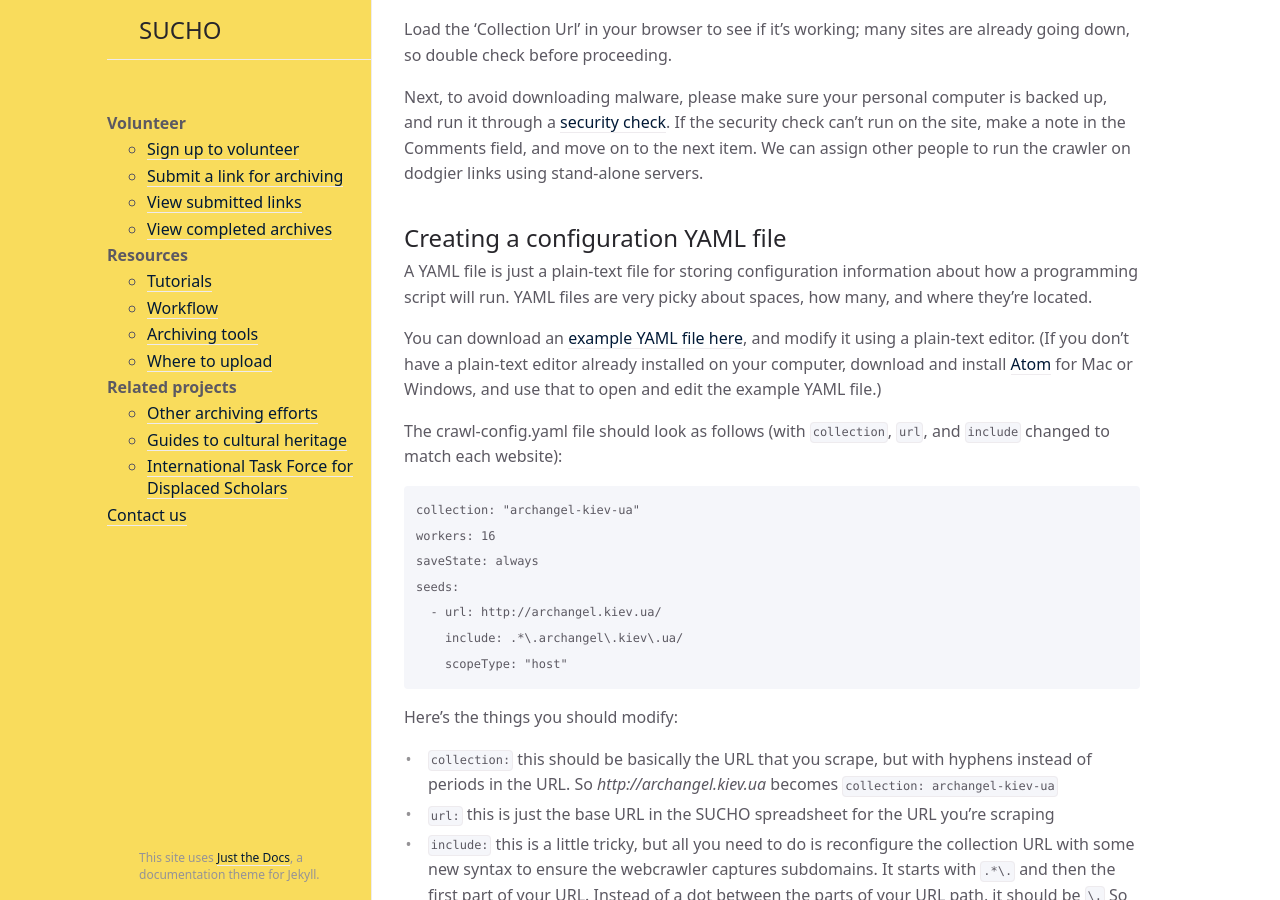
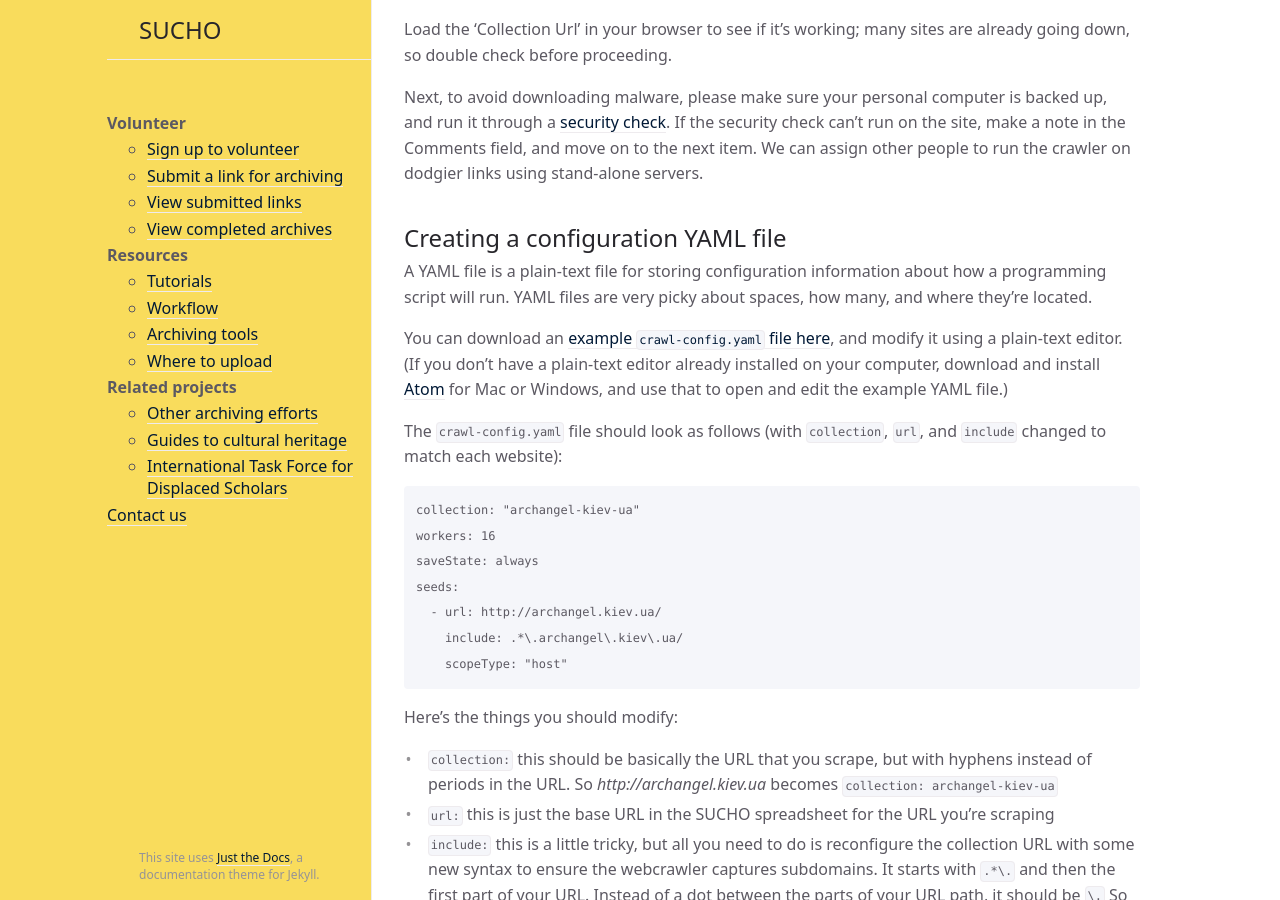
Before and after one commit to sucho-archiving/sucho-archiving.github.io, a Jekyll site: the page built from browsertrix.md, in a window 1280 px wide and 900 px high, scrolled down 1720 px. Built offline with Jekyll 4.4.1, drawn with Linux system fonts in a browser that asks for light colours.

Commit message:
Update browsertrix.md

````diff
--- a/browsertrix.md
+++ b/browsertrix.md
@@ -53,11 +53,11 @@ Load the 'Collection Url' in your browser to see if it's working; many sites are
 Next, to avoid downloading malware, please make sure your personal computer is backed up, and run it through a [security check](https://sitecheck.sucuri.net/). If the security check can't run on the site, make a note in the Comments field, and move on to the next item. We can assign other people to run the crawler on dodgier links using stand-alone servers.
 
 ## Creating a configuration YAML file
-A YAML file is just a plain-text file for storing configuration information about how a programming script will run. YAML files are very picky about spaces, how many, and where they're located.
+A YAML file is a plain-text file for storing configuration information about how a programming script will run. YAML files are very picky about spaces, how many, and where they're located.
 
-You can download an [example YAML file here](crawl-config.yaml), and modify it using a plain-text editor. (If you don't have a plain-text editor already installed on your computer, download and install [Atom](https://atom.io/) for Mac or Windows, and use that to open and edit the example YAML file.)
+You can download an [example `crawl-config.yaml` file here](crawl-config.yaml), and modify it using a plain-text editor. (If you don't have a plain-text editor already installed on your computer, download and install [Atom](https://atom.io/) for Mac or Windows, and use that to open and edit the example YAML file.)
 
-The crawl-config.yaml file should look as follows (with `collection`, `url`, and `include` changed to match each website):
+The `crawl-config.yaml` file should look as follows (with `collection`, `url`, and `include` changed to match each website):
 
 ```
 collection: "archangel-kiev-ua"
@@ -75,7 +75,7 @@ Here's the things you should modify:
 * `url:` this is just the base URL in the SUCHO spreadsheet for the URL you're scraping
 * `include:` this is a little tricky, but all you need to do is reconfigure the collection URL with some new syntax to ensure the webcrawler captures subdomains. It starts with `.*\.` and then the first part of your URL. Instead of a dot between the parts of your URL path, it should be `\.` So *http://archangel.kiev.ua* becomes `include: .*\.archangel\.kiev\.ua/`
 
-Save the YAML file as *crawl-config.yaml* somewhere easy to navigate to on your computer -- on a Mac, the Documents folder is a good one.
+Save the YAML file as `crawl-config.yaml` somewhere easy to navigate to on your computer -- on a Mac, the Documents folder is a good one.
 
 You wil need to be able to change your directory using the command line to where your *crawl-config.yaml* file is saved on your computer to run the Docker command from that directory when you crawl the site.
 
````
